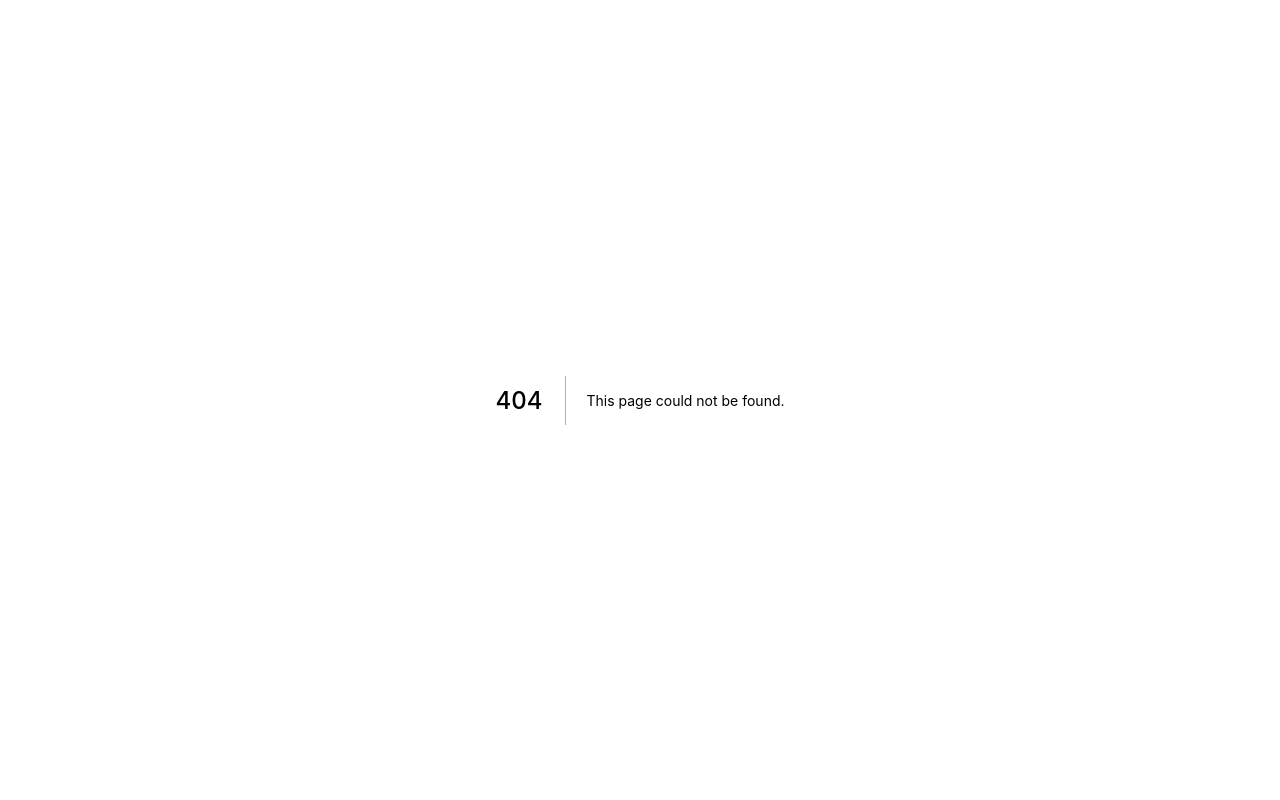
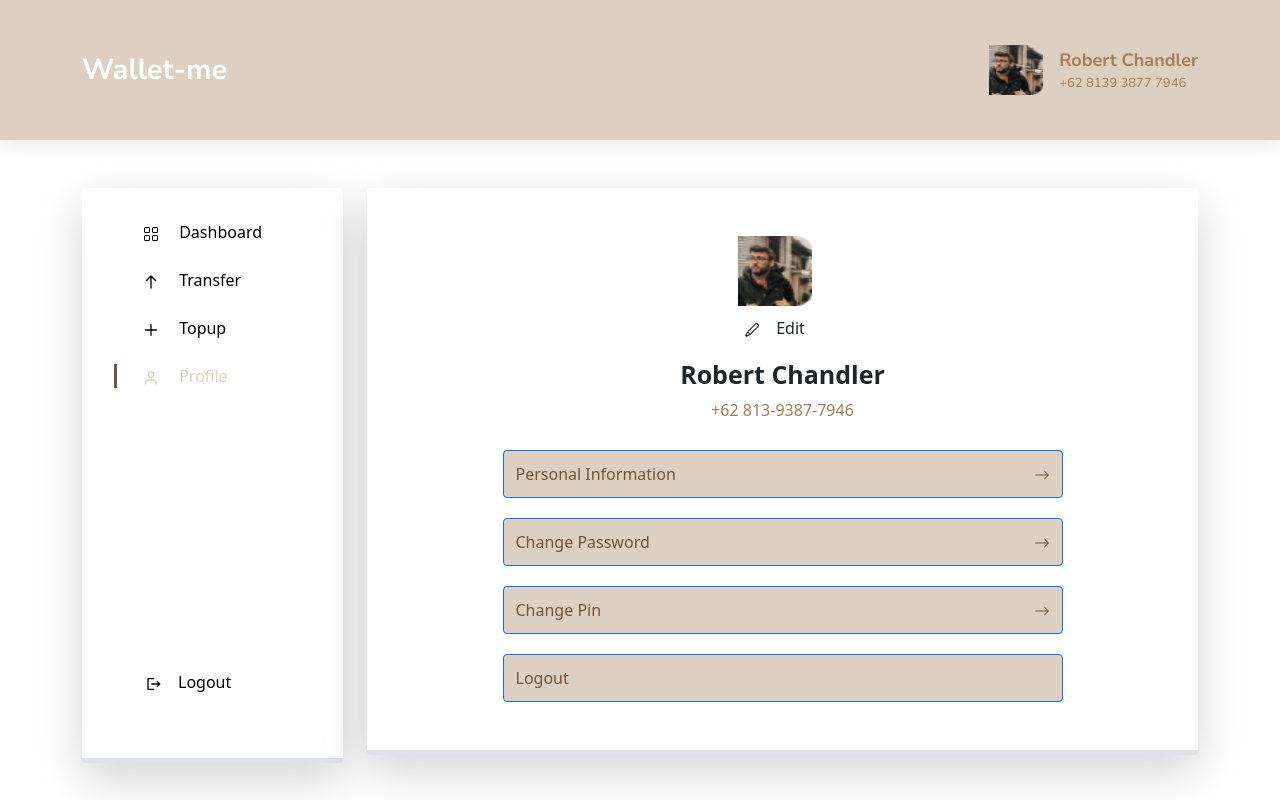
Before and after one commit to zalfanuramalia/wallet-me, a Next.js app: page /profile in a window 1280 px wide. Before the commit this address had no page. Built offline with nearby package versions, Linux system fonts and the light colour scheme.

Commit message:
chore: feat init profile pages

```diff
--- /dev/null
+++ b/components/SidePart.js
@@ -0,0 +1,80 @@
+import Link from 'next/link'
+import { useRouter } from 'next/router'
+import { useEffect, useState } from 'react'
+import {BsGrid} from 'react-icons/bs'
+import {HiOutlineArrowUp, HiOutlinePlus} from 'react-icons/hi'
+import {FiUser} from 'react-icons/fi'
+import {MdLogout} from "react-icons/md"
+
+const SidePart = ()=> {
+    const route = useRouter()
+    const [active, setActive] = useState('/')
+    useEffect(()=>{
+        setActive(route.pathname)
+    }, [route.pathname])
+    const variation = [
+        {link: '/', name: 'Dashboard', icon: BsGrid},
+        {link: '/transfer', name: 'Transfer', icon: HiOutlineArrowUp},
+        {link: '/topup', name: 'Topup', icon: HiOutlinePlus},
+        {link: '/profile', name: 'Profile', icon: FiUser},
+    ]
+    return(
+        <>
+        <style jsx>
+        {`
+            .variation {
+                background-color: white;
+                list-style-type: none;
+            }
+            .variation li {
+                margin: 10px 0;
+            }
+            .variation li a{
+                color: rgba(58, 61, 66, 0.8);
+                padding-left: 10px;
+                text-decoration: none;
+                border-left: 3px solid transparent;
+                color : black;
+            }
+            .variation li a.active{
+                color: #DED0C1;
+                border-color: #70553B;
+            }
+            .logout {
+                color  : black;
+            }
+        `}
+        </style>
+        <ul className="variation mt-2">
+        {variation.map(item => {
+            const Icon = item.icon
+            return (
+                <li key={item.name}>
+                    <Link href={item.link}>
+                        <a className={`d-flex flex-row align-items-center mt-4 ${active===item.link?'active':'' }`}>
+                           <div><span className='px-3'><Icon  /></span> {item.name}</div>
+                        </a>
+                    </Link>
+                </li>
+            )
+        })}
+        </ul>
+        <div className='mt-5'>
+            <div className="px-4  mt-5">
+                <div className="px-4 py-5 mt-5">
+                    <div className="mt-5 py-3">
+                        <Link href="/" >
+                            <a className=" d-flex flex-row mt-5 text-decoration-none logout">
+                                <div className="px-3" ><MdLogout /></div>
+                                <div>Logout</div>
+                            </a>
+                        </Link>
+                    </div>
+                </div>
+            </div>
+        </div>
+        </>
+    )
+}
+
+export default SidePart
--- a/pages/_app.js
+++ b/pages/_app.js
@@ -1,6 +1,7 @@
 import '../styles/globals.css'
 import '../styles/login.scss'
 import '../styles/signup.scss'
+import '../styles/profil.module.scss'
 import 'bootstrap/dist/css/bootstrap.min.css'
 import 'bootstrap-icons/font/bootstrap-icons.css'
 import {useEffect} from 'react'
--- a/pages/_document.js
+++ b/pages/_document.js
@@ -5,10 +5,9 @@ class MyDocument extends Document {
     return (
       <Html>
         <Head>
-          <link
-            href="https://fonts.googleapis.com/css2?family=Inter&display=optional"
-            rel="stylesheet"
-          />
+          <link rel="preconnect" href="https://fonts.googleapis.com" />
+          <link rel="preconnect" href="https://fonts.gstatic.com" crossOrigin />
+          <link href="https://fonts.googleapis.com/css2?family=Nunito+Sans:wght@400;600;700;800;900&display=swap" rel="stylesheet" />
         </Head>
         <body>
           <Main />
--- /dev/null
+++ b/pages/profile.js
@@ -0,0 +1,82 @@
+import { Container, Row, Col, Card, Button } from "react-bootstrap"
+import NavbarComponent from "../components/NavbarHome"
+import SidePart from "../components/SidePart"
+import Image from "next/image"
+import { VscEdit } from "react-icons/vsc"
+import { BsArrowRight } from "react-icons/bs"
+
+const profile = () => {
+    return (
+        <>
+        <style jsx>
+        {`
+            .radius {
+                border-radius: 25px;
+            }
+            .btn-login {
+                border-color: none;
+            }
+            .profiles {
+                font-family: Nunito-Sans;
+            }
+            .text-name {
+                font-size: 25px;
+                font-weight:700;
+            }
+            .text-phone {
+                font-size: 16px;
+                font-weight:400;
+            }
+        `}
+        </style>
+        <NavbarComponent />
+        <Container className="profiles">
+            <Row>
+                <Col xl={3}>
+                    <Card className="radius mt-5 position-relative shadow-lg border border-top-0 border-start-0 border-end-0 border-5 border-bottom ">
+                        <SidePart />
+                    </Card>
+                </Col>
+                <Col xl={9}>
+                    <Card className="radius mt-5 position-relative shadow-lg border border-top-0 border-start-0 border-end-0 border-5 border-bottom ">
+                        <div className="text-center mt-5">
+                            <Image src='/images/profil.png' width={90} height={70} alt="profile" className="me-3 rounded-full"/>
+                        </div>
+                        <div className="d-flex flex-row justify-content-center px-3 mt-1">
+                            <span><VscEdit /></span>
+                            <div className="px-3">Edit</div>
+                        </div>
+                        <div className="text-center mt-3 text-name">Robert Chandler</div>
+                        <div className="text-center mt-1 text-phone text-color3">+62 813-9387-7946</div>
+                        <div className="mt-4 d-flex flex-row justify-content-center">
+                            <Button className='bg-color1 text-color4 btn-login mt-1 d-flex flex-row justify-content-between align-items-center'>
+                                <div>Personal Information</div>
+                                <div><BsArrowRight /></div>
+                            </Button>
+                        </div>
+                        <div className="mt-3 mb-3 d-flex flex-row justify-content-center">
+                            <Button className='bg-color1 text-color4 btn-login mt-1 d-flex flex-row justify-content-between align-items-center'>
+                                <div>Change Password</div>
+                                <div><BsArrowRight /></div>
+                            </Button>
+                        </div>
+                        <div className=" mb-3 d-flex flex-row justify-content-center">
+                            <Button className='bg-color1 text-color4 btn-login mt-1 d-flex flex-row justify-content-between align-items-center'>
+                                <div>Change Pin</div>
+                                <div><BsArrowRight /></div>
+                            </Button>
+                        </div>
+                        <div className="mb-5 d-flex flex-row justify-content-center">
+                            <Button className='bg-color1 text-color4 btn-login mt-1 d-flex flex-row justify-content-between align-items-center'>
+                                <div>Logout</div>
+                            </Button>
+                        </div>
+                    </Card>
+                </Col>
+            </Row>
+        </Container>
+        </>
+    )
+}
+
+export default profile
--- /dev/null
+++ b/styles/profil.module.scss
@@ -0,0 +1,3 @@
+.radius {
+    border-radius: 20px;
+}
```
Also changed, not shown: pages/profil.js (deleted, +0 -9 lines), pages/transfer.js (+46 -1 lines).
